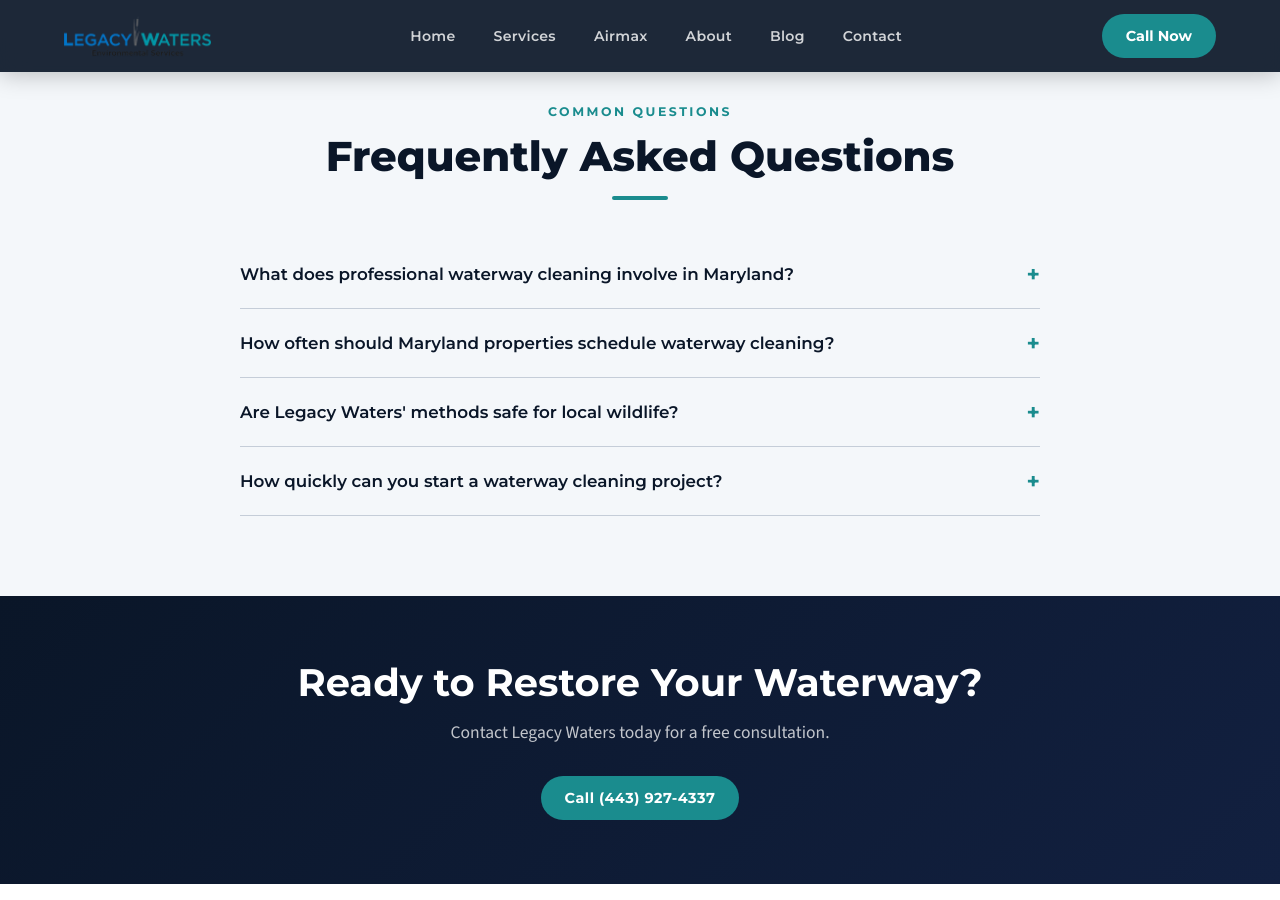
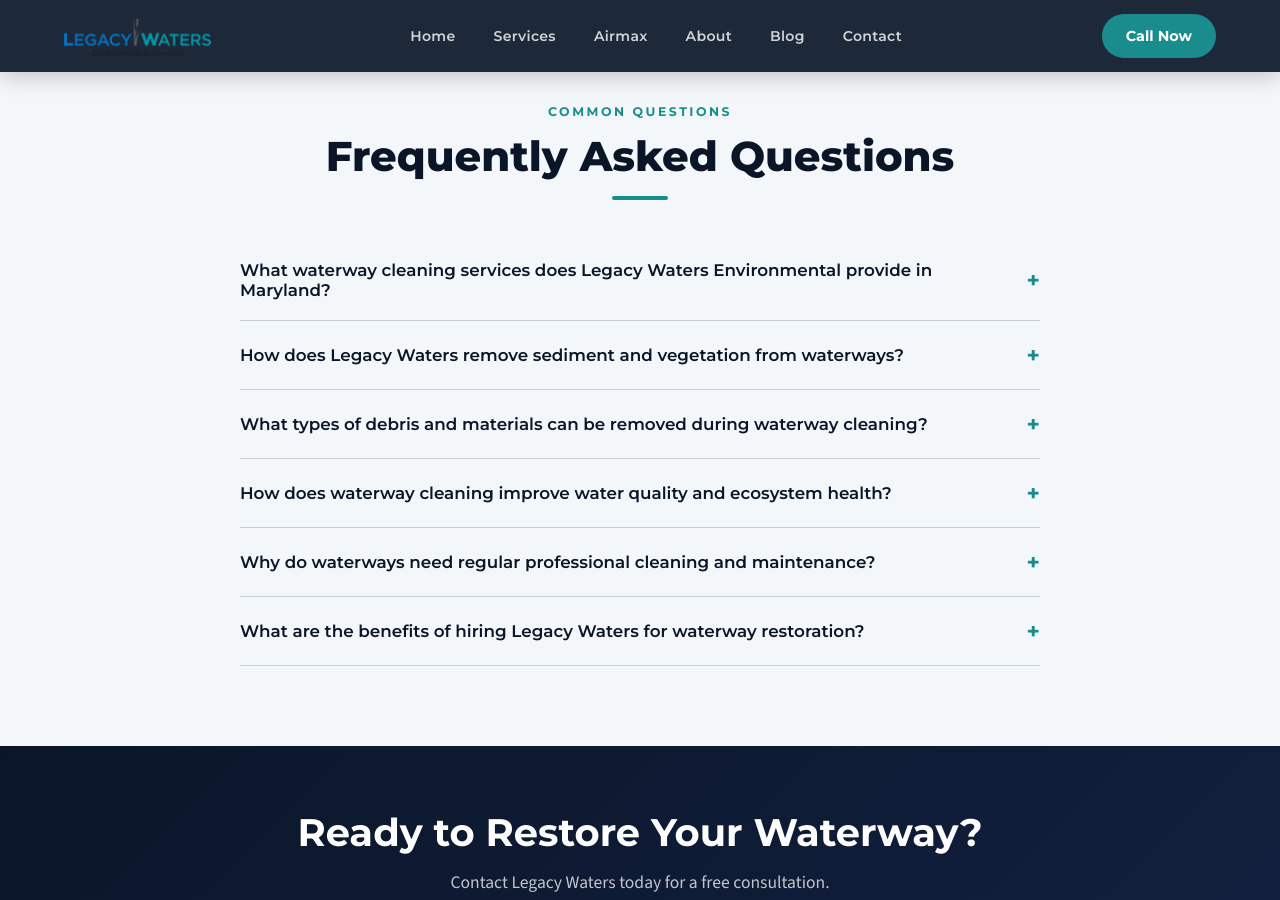
Before and after one commit to JimmyFlame77/Legacy-Waters, a Jekyll site: the page built from waterway-cleaning.html, in a window 1280 px wide and 900 px high, scrolled down 2047 px. Built offline with Jekyll 4.4.1, drawn with Linux system fonts in a browser that asks for light colours; some of the changed lines change nothing that is shown.

Commit message:
Update faqs: YAML on waterway-cleaning.html with new 6-item Q&A set

```diff
--- a/waterway-cleaning.html
+++ b/waterway-cleaning.html
@@ -31,12 +31,16 @@ benefits:
     Clients see lasting results with our attention to detail and follow-up monitoring. Proactive waterway maintenance is far more cost-effective than emergency remediation, and it helps property owners stay compliant with local stormwater and environmental regulations.
 
 faqs:
-  - question: "What does professional waterway cleaning involve in Maryland?"
-    answer: "Professional waterway cleaning typically includes the removal of accumulated sediment, invasive aquatic vegetation, fallen debris, and trash from streams, ponds, and rivers. Our team uses a combination of hydraulic dredging, mechanical harvesting, and manual removal depending on the site conditions and the type of material that needs to be cleared."
-  - question: "How often should Maryland properties schedule waterway cleaning?"
-    answer: "Most waterways benefit from annual inspections and cleaning as needed, particularly after heavy storm seasons that introduce additional sediment and debris. Properties near active construction, agricultural land, or areas with heavy tree cover may require more frequent attention. Legacy Waters can recommend a maintenance schedule based on your specific conditions."
-  - question: "Are Legacy Waters' methods safe for local wildlife?"
-    answer: "Yes, we design our cleaning approach to minimize disruption to fish, birds, and other wildlife. Our equipment and techniques are selected to protect aquatic habitats while effectively removing harmful buildup. We schedule work to avoid sensitive spawning or nesting periods when possible, and we comply with all applicable Maryland environmental regulations."
-  - question: "How quickly can you start a waterway cleaning project?"
-    answer: "In most cases, we can schedule an initial site assessment within one to two weeks of your inquiry. Project timelines depend on the scope of work, permitting requirements, and equipment availability. Contact us at (443) 927-4337 to discuss your needs, and we will provide a realistic timeline for your specific project."
+  - question: "What waterway cleaning services does Legacy Waters Environmental provide in Maryland?"
+    answer: "Legacy Waters Environmental provides comprehensive waterway cleaning services including sediment removal, aquatic vegetation harvesting, debris cleanup, and hydraulic dredging for streams, ponds, rivers, and lakes across Maryland and the Mid-Atlantic region. Our services restore water depth, improve clarity, and protect aquatic ecosystems while meeting stormwater management and regulatory requirements."
+  - question: "How does Legacy Waters remove sediment and vegetation from waterways?"
+    answer: "We use hydraulic dredging technology and mechanical vegetation harvesting equipment to remove excess sediment and invasive aquatic plants from waterways. Our methods are designed to selectively target accumulated materials while minimizing disturbance to natural substrates, native vegetation, and aquatic habitats."
+  - question: "What types of debris and materials can be removed during waterway cleaning?"
+    answer: "Professional waterway cleaning by Legacy Waters removes plastics, bottles, tires, woody debris, invasive aquatic vegetation, accumulated sediment, and other materials that obstruct flow and harm water quality. Our team uses surface skimming, manual collection, and mechanical equipment to thoroughly clean waterways, with all collected debris sorted and disposed of in compliance with Maryland environmental regulations."
+  - question: "How does waterway cleaning improve water quality and ecosystem health?"
+    answer: "Waterway cleaning restores water depth and clarity by removing excess sediment that accumulates from runoff and decomposing vegetation. This process improves water quality, reduces pollution risks, promotes biodiversity, prevents blockages that cause flooding, and helps waterways support healthier fish and wildlife populations."
+  - question: "Why do waterways need regular professional cleaning and maintenance?"
+    answer: "Waterways accumulate sediment, invasive vegetation, and debris over time from storms, runoff, litter, and natural decomposition, creating a cycle of decreasing depth and declining water quality. Regular professional cleaning prevents these materials from choking flow, harming aquatic life, reducing property values, and creating regulatory compliance issues for property owners and communities."
+  - question: "What are the benefits of hiring Legacy Waters for waterway restoration?"
+    answer: "Hiring Legacy Waters for waterway restoration provides improved navigation, enhanced property values, regulatory compliance with stormwater requirements, healthier ecosystems, and lower long-term maintenance costs. Our Maryland-based team delivers affordable, efficient service using specialized equipment designed to restore vitality and longevity to ponds, lakes, and waterways."
 ---
```
